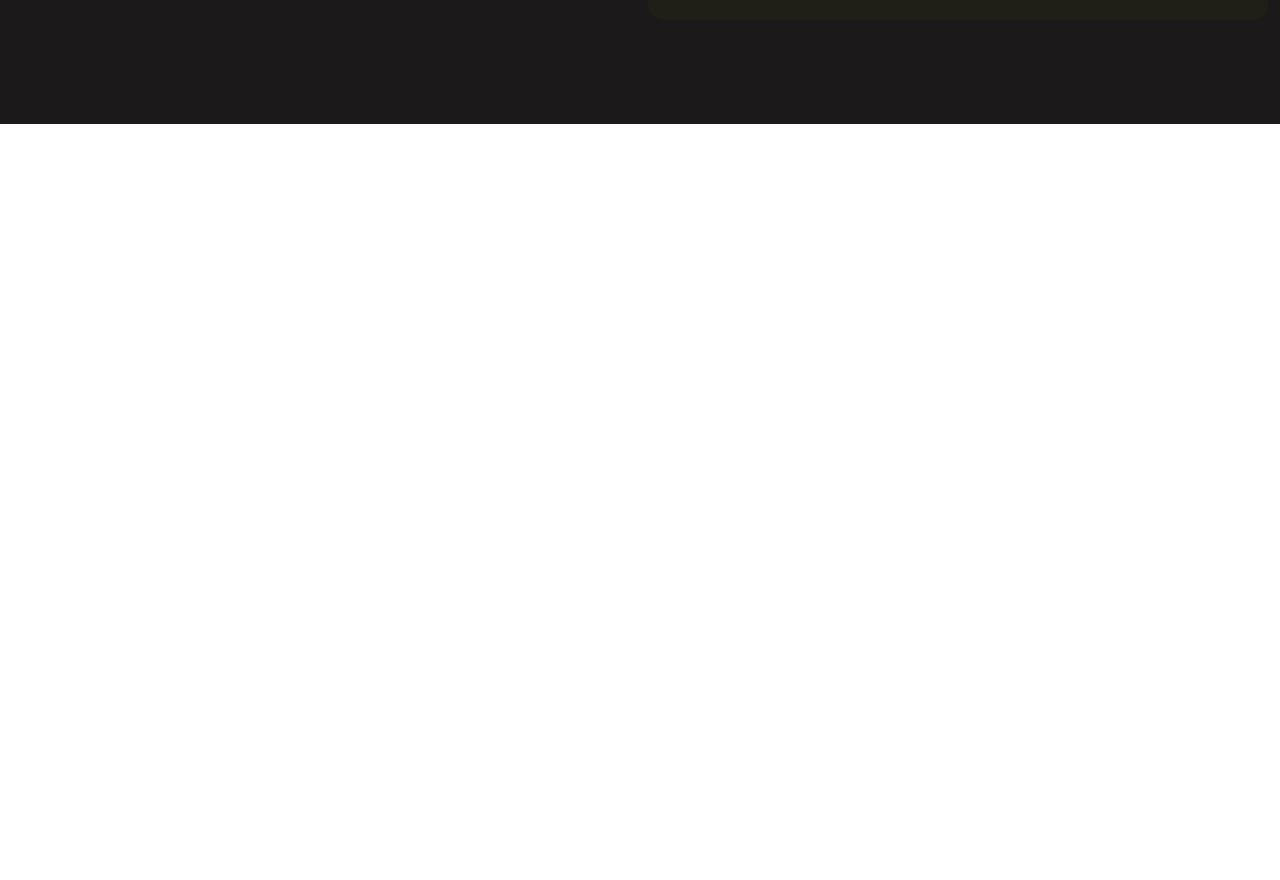
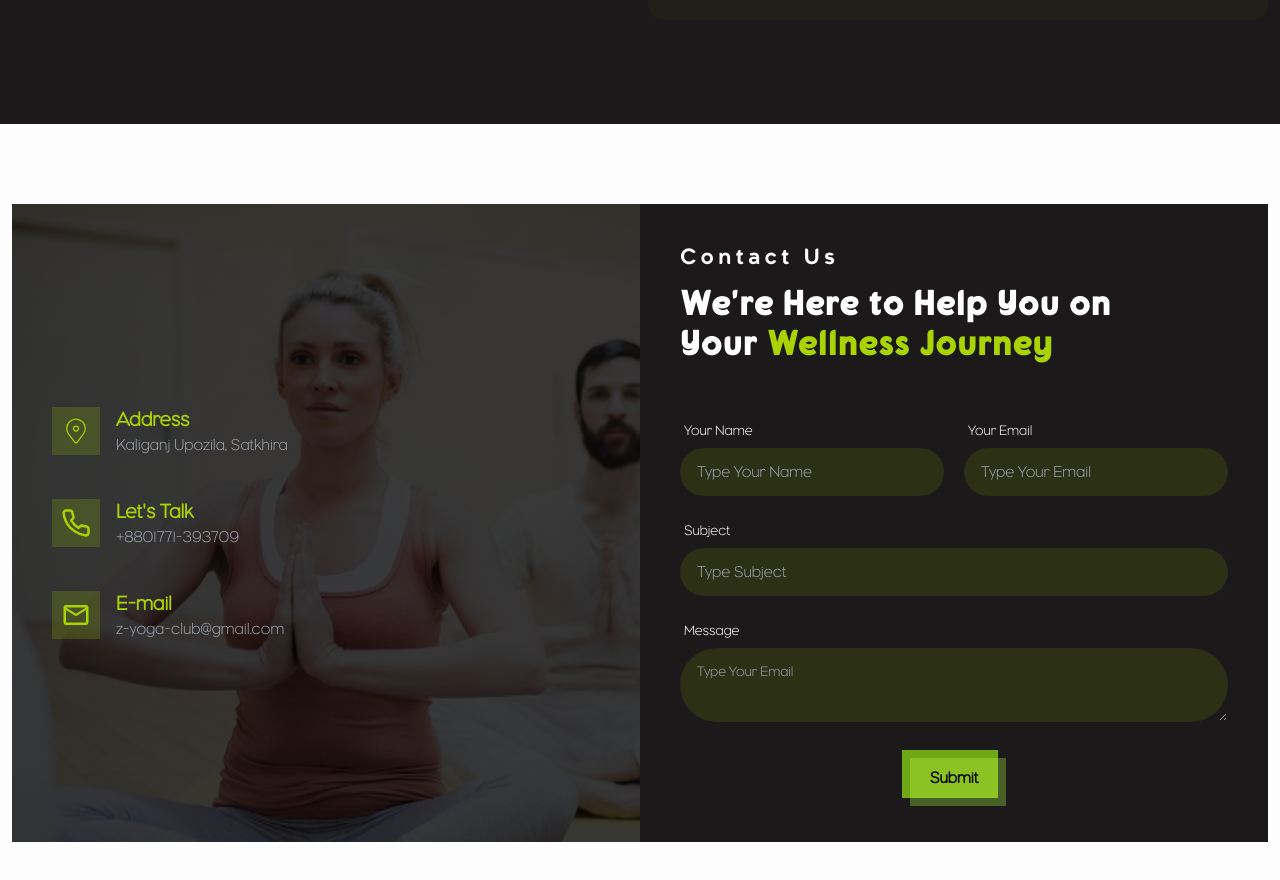
Before and after one commit to salam46khan/z-yoga-club, a React (Vite) app: page / in a window 1280 px wide. Shown: the part 7612-8492 px from the top of the page. Before the commit the page ends 7736 px from the top, so only its background shows below. Built offline with nearby package versions, Linux system fonts and the light colour scheme.

Commit message:
add contacat

```diff
--- a/src/App.jsx
+++ b/src/App.jsx
@@ -9,6 +9,7 @@ import Team from './page/Team/Team';
 import Testimonials from './page/Testimonials/Testimonials';
 import Practice from './page/Practice/Practice';
 import Faq from './page/FAQs/Faq';
+import Contact from './page/Contact/Contact';
 
 const App = () => {
   return (
@@ -23,6 +24,7 @@ const App = () => {
       <Team></Team>
       <Practice></Practice>
       <Faq></Faq>
+      <Contact></Contact>
     </div>
   );
 };
--- /dev/null
+++ b/src/page/Contact/Contact.css
@@ -0,0 +1,11 @@
+.contact-content{
+    background: linear-gradient(#000000c4, #000000c5), url('../../assets/img/contact.jpg');
+    background-size: cover;
+    background-position: top;
+}
+.contact-content .icon {
+    display: flex;
+    justify-content: center;
+    align-items: center;
+    background: #a9d30330;
+}
--- /dev/null
+++ b/src/page/Contact/Contact.jsx
@@ -0,0 +1,97 @@
+import React from 'react';
+import { CiLocationOn } from 'react-icons/ci';
+import './Contact.css'
+import { FiPhone } from 'react-icons/fi';
+import { MdMailOutline } from 'react-icons/md';
+import MyButton from '../../Components/MyButton';
+
+const Contact = () => {
+    return (
+        <div className='py-10 md:py-20 p-3'>
+            <div className="container contact-content flex flex-col md:flex-row justify-center items-center">
+                <div className='w-full md:w-1/2 p-5 md:p-10'>
+                    <div className='flex items-center gap-4 text-gray-400 py-5'>
+                        <div className='h-12 w-12 icon'>
+                            <CiLocationOn className='text-3xl text-primaryColor' />
+                        </div>
+                        <div>
+                            <h4 className='text-xl font-bold text-primaryColor'>Address</h4>
+                            <p>Kaliganj Upozila, Satkhira</p>
+                        </div>
+                    </div>
+                    <div className='flex items-center gap-4 text-gray-400 py-5'>
+                        <div className='h-12 w-12 icon'>
+                            <FiPhone className='text-3xl text-primaryColor' />
+                        </div>
+                        <div>
+                            <h4 className='text-xl font-bold text-primaryColor'>
+                                Let's Talk
+                            </h4>
+                            <p>+8801771-393709</p>
+                        </div>
+                    </div>
+                    <div className='flex items-center gap-4 text-gray-400 py-5'>
+                        <div className='h-12 w-12 icon'>
+                            <MdMailOutline className='text-3xl text-primaryColor' />
+                        </div>
+                        <div>
+                            <h4 className='text-xl font-bold text-primaryColor'>
+                                E-mail
+                            </h4>
+                            <p>z-yoga-club@gmail.com</p>
+                        </div>
+                    </div>
+                </div>
+                <div className='w-full md:w-1/2 bg-[#1b1919] p-5 md:p-10 py-10'>
+                    <div>
+                        <p className='font-extrabold text-white tracking-wide mySub text-xl letter-spacing '>Contact Us</p>
+                        <h4 className='myTitle text-white text-2xl md:text-4xl py-4 font-extrabold'>
+                            We're Here to Help You on <br /> Your <span className='text-primaryColor'>Wellness Journey</span>
+                        </h4>
+                    </div>
+                    <div className='mt-5'>
+                        <form className="">
+                            <div className='flex flex-col md:flex-row justify-center items-center md:gap-5 '>
+                                <div className="form-control w-full md:w-1/2 py-2">
+                                    <label className="label">
+                                        <span className="label-text text-white">Your Name</span>
+                                    </label>
+                                    <input type="text" placeholder="Type Your Name" className="input input-bordered bg-[#a9d30320] rounded-full focus:outline-none text-gray-300" required />
+                                </div>
+                                <div className="form-control w-full md:w-1/2 py-2">
+                                    <label className="label">
+                                        <span className="label-text text-white">Your Email</span>
+                                    </label>
+                                    <input type="email" placeholder="Type Your Email" className="input input-bordered bg-[#a9d30320] rounded-full focus:outline-none text-gray-300" required />
+                                </div>
+
+                            </div>
+
+                            <div className="form-control py-2">
+                                <label className="label">
+                                    <span className="label-text text-white">Subject</span>
+                                </label>
+                                <input type="text" placeholder="Type Subject" className="input input-bordered bg-[#a9d30320] rounded-full focus:outline-none text-gray-300" required />
+                            </div>
+                            <div className="form-control py-2">
+                                <label className="label">
+                                    <span className="label-text text-white">Message</span>
+                                </label>
+                                <textarea type="email" placeholder="Type Your Email" className="textarea textarea-bordered bg-[#a9d30320] rounded-full focus:outline-none text-gray-300" required />
+                            </div>
+
+                            <div className="form-control mt-6 ">
+                                <button>
+                                    <MyButton>Submit</MyButton>
+                                </button>
+                            </div>
+                        </form>
+                    </div>
+                </div>
+
+            </div>
+        </div>
+    );
+};
+
+export default Contact;
--- a/src/page/FAQs/Faq.jsx
+++ b/src/page/FAQs/Faq.jsx
@@ -10,7 +10,7 @@ const Faq = () => {
     }, [])
     return (
         <div className="p-3 py-10 md:py-20 bg-[#1b1919]">
-            <div className="container flex gap-4 justify-center items-center">
+            <div className="container flex flex-col md:flex-row gap-4 justify-center items-center">
                 <div className="w-full md:h-1/2">
                     <img className='w-full' src={faqPic} alt="" />
                 </div>
```
Also changed, not shown: src/assets/img/contact.jpg (added).
